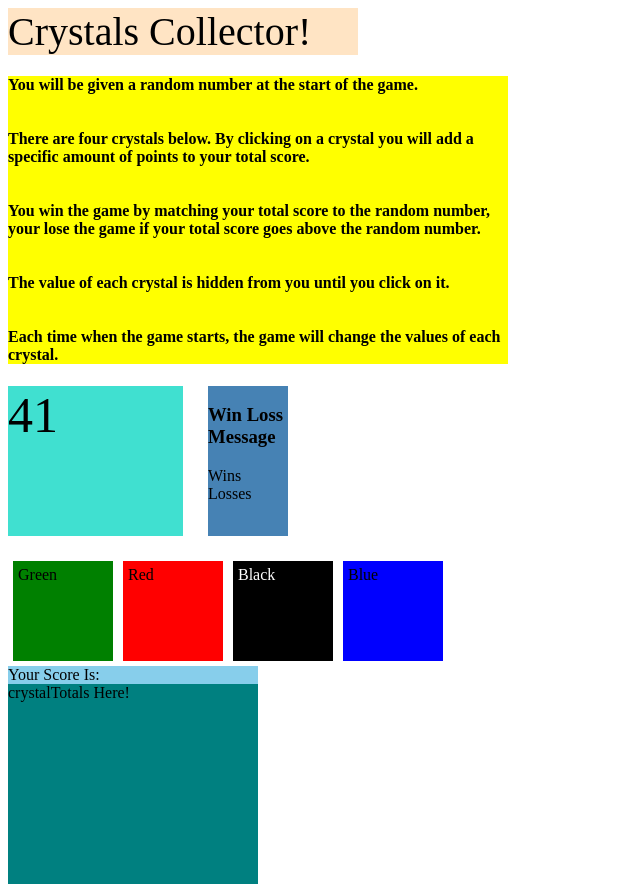
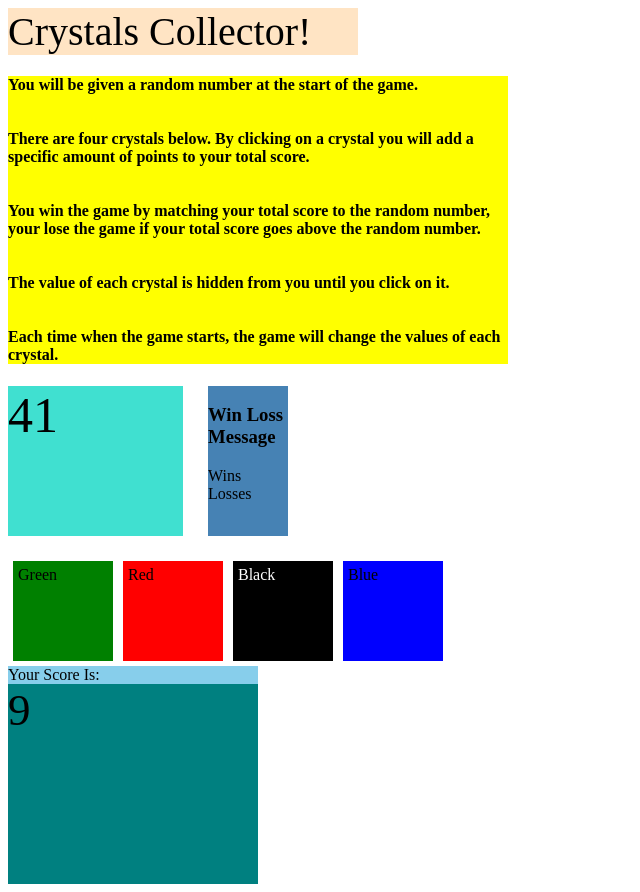
Before and after one commit to KentonDunn/unit-4-game, a plain HTML site: page index.html in a window 1280 px wide. Both pictures are taken after a click on the element "Green". Shown: the whole page, without its empty margins (0-640 px from the left). Drawn offline with nearby package versions, Linux system fonts and the light colour scheme.

Commit message:
Got totals and buttons to work.  Now, I need to add if/else logic. Pray for me!

```diff
--- a/assets/css/style.css
+++ b/assets/css/style.css
@@ -77,3 +77,7 @@ header{
     width: 250px;
     height: 200px;
 }
+
+#crystalTotals{
+    font-size: 45px;
+}
--- a/assets/javascript/game.js
+++ b/assets/javascript/game.js
@@ -30,25 +30,29 @@ var runGame = function()
 
     //assigning button clicks
     $(".btn-1").on("click", function(){
-        console.log("You clicked green!");
+        console.log("Green adds: " + btn1);
+        crystalsTotal += btn1;
+        console.log("Score is: " + crystalsTotal);
     })
     $(".btn-2").on("click", function(){
-        console.log("You clicked red!");
+        console.log("Red adds: " + btn2);
+        crystalsTotal += btn2;
+        console.log("Score is: " + crystalsTotal);
     })
     $(".btn-3").on("click", function(){
-        console.log("You clicked black!");
+        console.log("Black adds: " + btn3);
+        crystalsTotal += btn3;
+        console.log("Score is: " + crystalsTotal);
     })
     $(".btn-4").on("click", function(){
-        console.log("You clicked blue!");
+        console.log("Blue adds: " + btn4);
+        crystalsTotal += btn4;
+        console.log("Score is: " + crystalsTotal);
     })
 
     //adding to the crystals total with each click
     $(".btn").on("click", function(){
-        crystalsTotal += btn1;
-        crystalsTotal += btn2;
-        crystalsTotal += btn3;
-        crystalsTotal += btn4;
-        console.log(crystalsTotal);
+        $("#crystalTotals").text(crystalsTotal);
         console.log("You clicked a button!");
     })
 }
--- a/index.html
+++ b/index.html
@@ -57,8 +57,8 @@
 
         <div class="yourScoreIs">
             Your Score Is:
-            <div class="crystalTotals">
-                crystalTotals Here!
+            <div class="crystalTotals"><span id="crystalTotals"></span>
+
             </div>
 
         </div>
```
